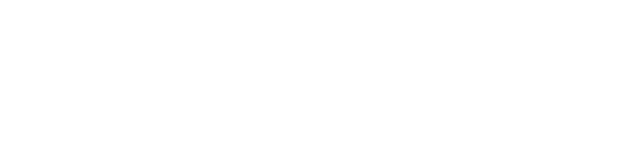
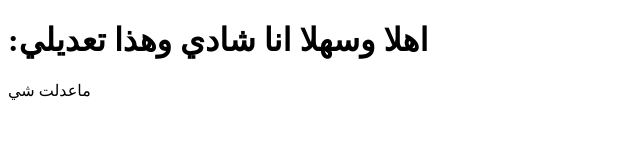
Before and after one commit to MjeedBakr/mjeed, a plain HTML site: page index.html in a window 1280 px wide. Shown: the whole page, without its empty margins (0-640 px from the left). Drawn offline with Linux system fonts and the light colour scheme.

Commit message:
shadi's  changes

```diff
--- a/index.html
+++ b/index.html
@@ -6,6 +6,7 @@
     <title>Documfent</title>
 </head>
 <body>
-
+    <h1>:اهلا وسهلا انا شادي وهذا تعديلي</h1>
+    <p>ماعدلت شي </p>
 </body>
 </html>
```
